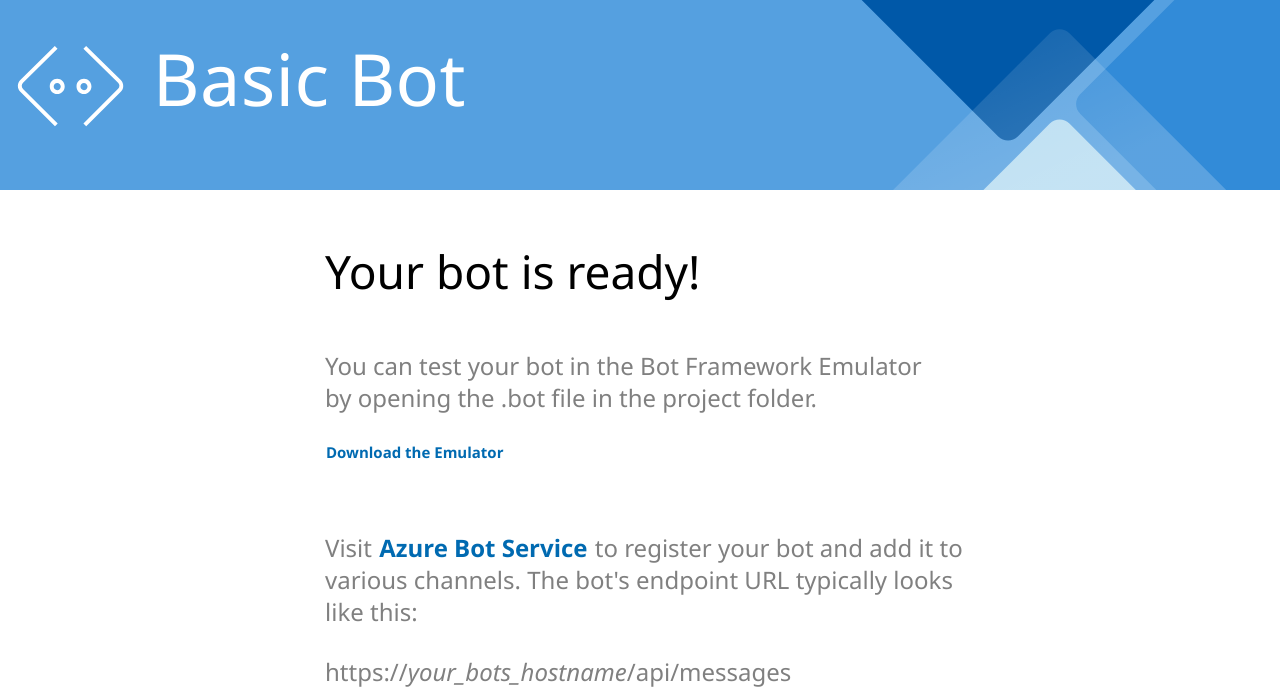
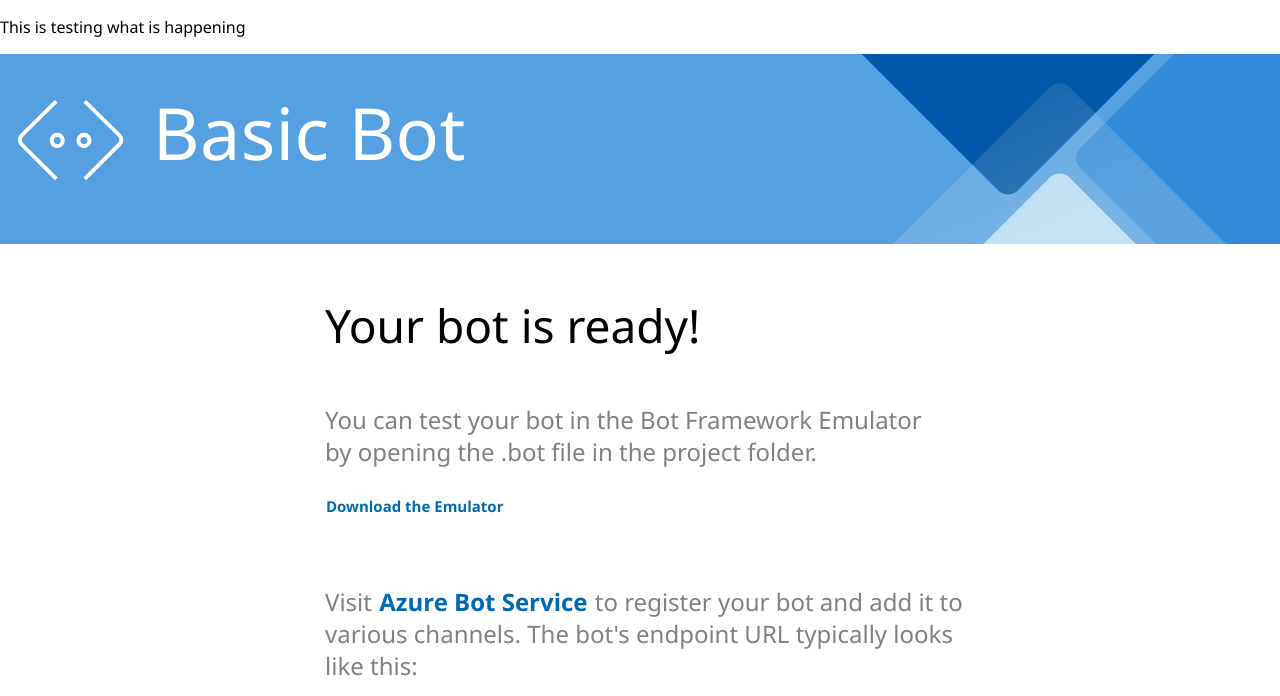
Before and after one commit to LinaSerry/VoiceChatBot, a plain HTML site: page icbchackathon-src/wwwroot/default.htm in a window 1280 px wide. Shown: the top 696 px of the page. Drawn offline with Linux system fonts and the light colour scheme.

Commit message:
testing html

```diff
--- a/icbchackathon-src/wwwroot/default.htm
+++ b/icbchackathon-src/wwwroot/default.htm
@@ -1,6 +1,6 @@
 <!DOCTYPE html>
 <html lang="en">
-
+<p>This is testing what is happening</p>
 <head>
     <meta charset="utf-8">
     <meta name="viewport" content="width=device-width, initial-scale=1">
```
